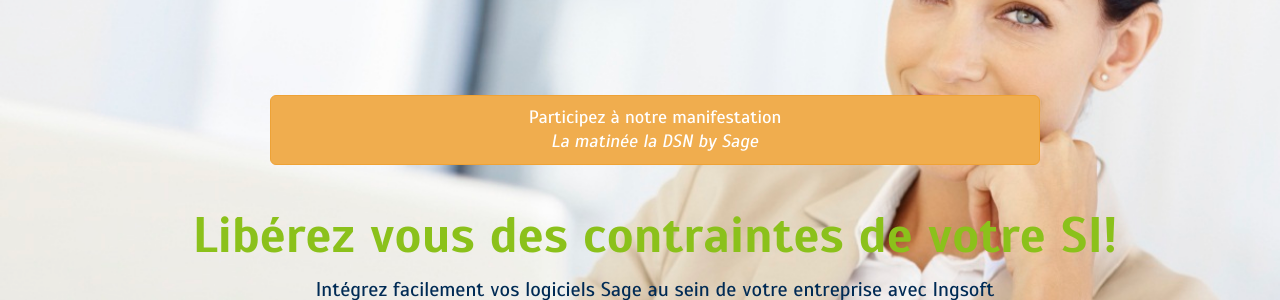
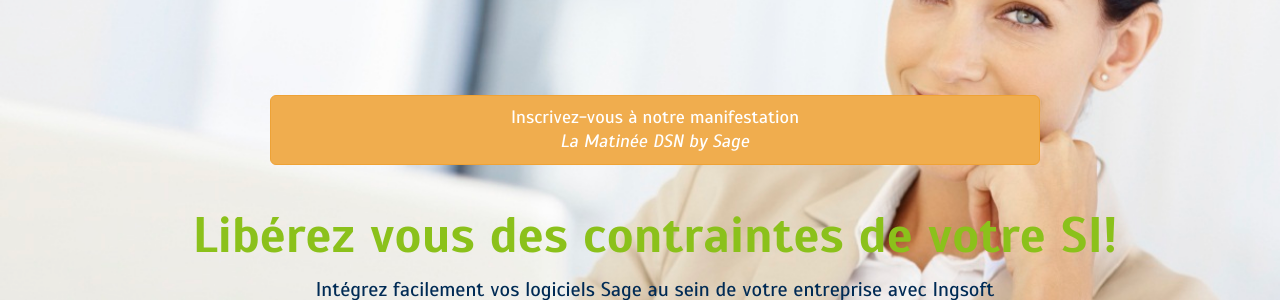
Before and after one commit to mszterenszus/ingsoft.github.io, a Jekyll site: the page built from index.html, in a window 1280 px wide. Shown: the part 255-555 px from the top of the page. Built offline with Jekyll 4.4.1, drawn with Linux system fonts in a browser that asks for light colours; comment, search, counter and statistics services are not loaded.

Commit message:
Update index.html

```diff
--- a/index.html
+++ b/index.html
@@ -11,7 +11,7 @@ home: true
 		<div class="signupForm">
 		<div class="row">
 			<div class="col-sm-12 col-md-8 col-md-offset-2">
-				<a class="btn btn-lg btn-block btn-warning" href="https://docs.google.com/forms/d/1dUHihc4WU2G5qKeUzZswL5FuZLnPoBtm_-ngnohgslM/viewform">Participez à notre manifestation </br><em>La matinée la DSN by Sage</em></a>
+				<a class="btn btn-lg btn-block btn-warning" href="https://docs.google.com/forms/d/1dUHihc4WU2G5qKeUzZswL5FuZLnPoBtm_-ngnohgslM/viewform">Inscrivez-vous à notre manifestation  </br><em>La Matinée DSN by Sage</em></a>
 			</div>
 		</div>
 		</br>
```
